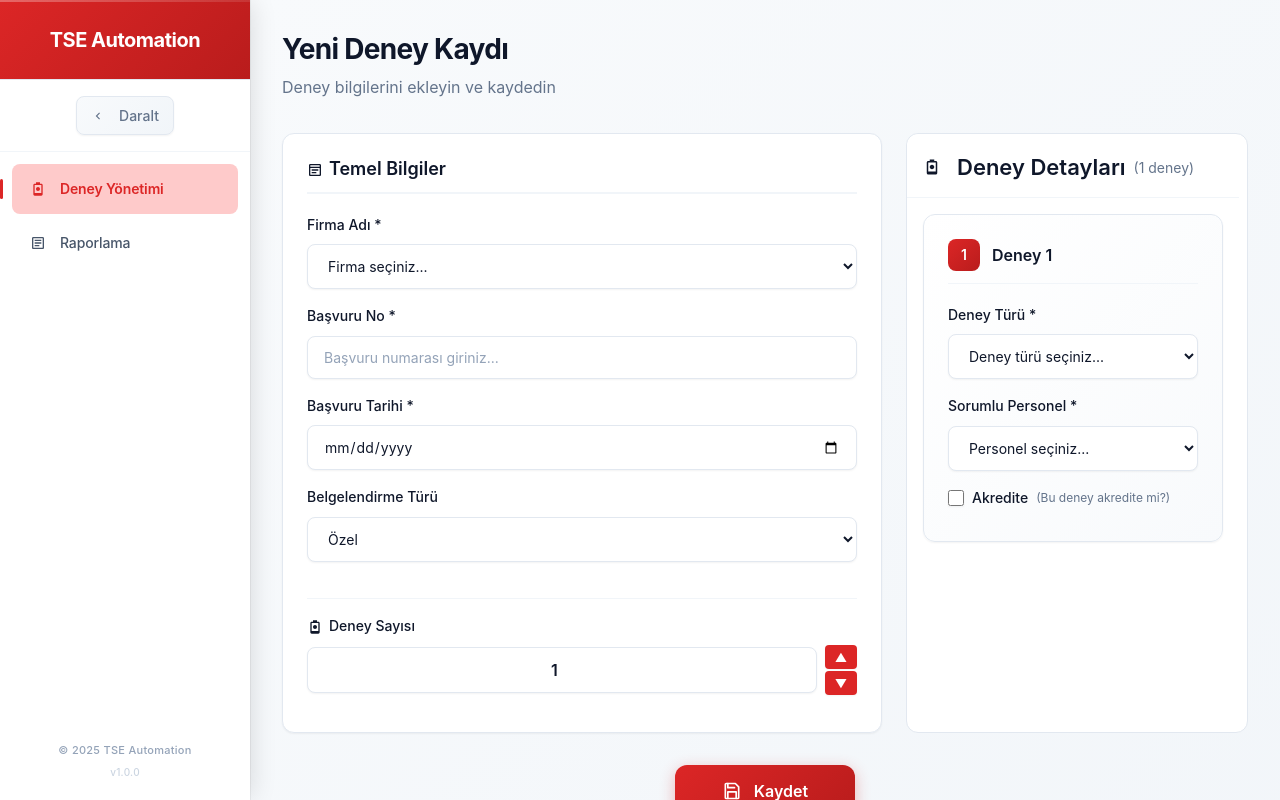
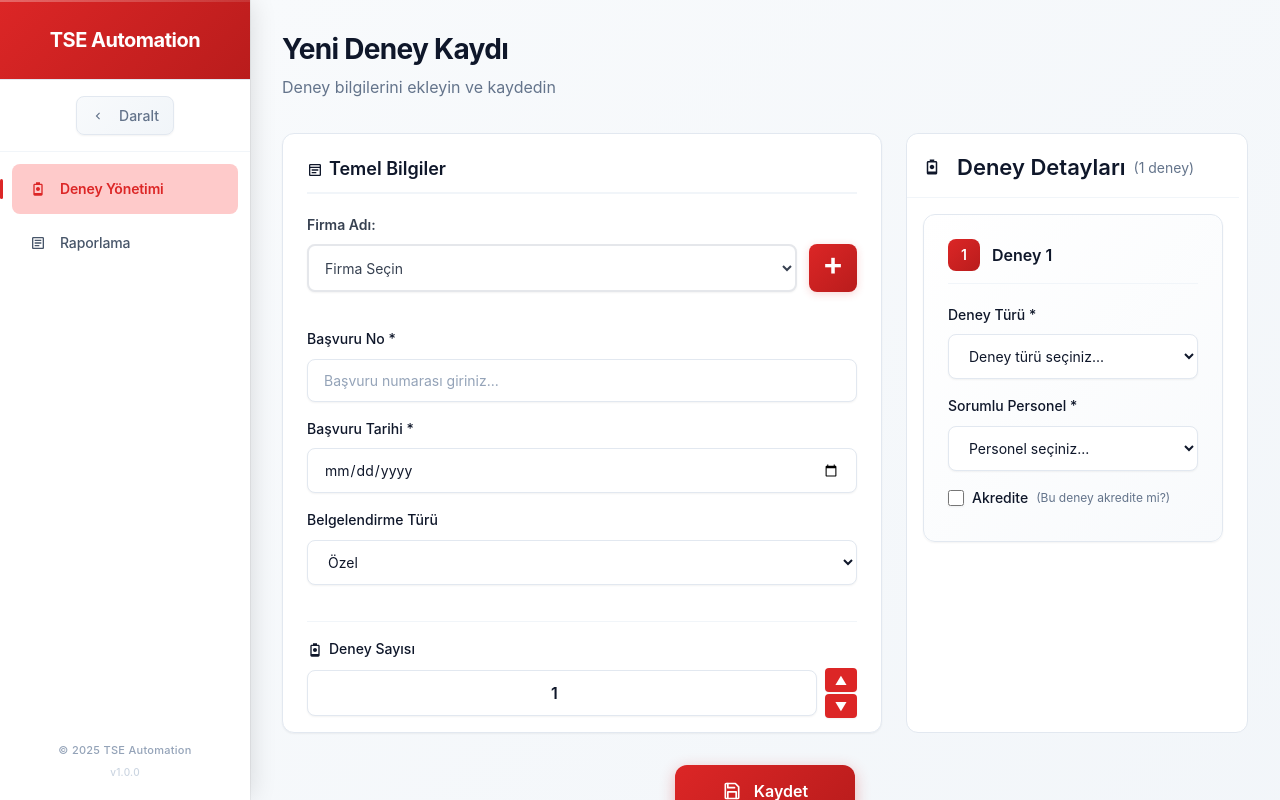
Before and after one commit to LabXpert/TSE_Automation_WEB, a React (Vite) app: page / in a window 1280 px wide. Built offline with nearby package versions, Linux system fonts and the light colour scheme.

Commit message:
Add + button for company addition feature

```diff
--- a/src/pages/DeneyEkle/DeneyEkleView.tsx
+++ b/src/pages/DeneyEkle/DeneyEkleView.tsx
@@ -256,18 +256,100 @@ function DeneyEkleView({
             flex: 1,
             alignContent: 'start'
           }}>
-            <div>
-              <label>Firma Adı *</label>
+            {/* Firma Adı */}
+<div style={{
+  display: 'flex',
+  flexDirection: 'column',
+  marginBottom: '20px'
+}}>
+  <label style={{
+    marginBottom: '8px',
+    fontWeight: '600',
+    color: '#374151'
+  }}>
+    Firma Adı:
+  </label>
+  <div style={{
+    display: 'flex',
+    gap: '12px',
+    alignItems: 'stretch'
+  }}>
     <select
       value={firmaAdi}
       onChange={(e) => setFirmaAdi(e.target.value)}
-                style={{ width: '100%', boxSizing: 'border-box' }}
+      style={{
+        flex: 1,
+        padding: '12px',
+        border: '2px solid #e5e7eb',
+        borderRadius: '8px',
+        fontSize: '14px',
+        backgroundColor: '#ffffff',
+        color: '#374151',
+        cursor: 'pointer',
+        transition: 'all 0.2s ease',
+        outline: 'none',
+        boxSizing: 'border-box'
+      }}
+      onFocus={(e) => {
+        e.target.style.borderColor = '#dc2626';
+        e.target.style.boxShadow = '0 0 0 3px rgba(220, 38, 38, 0.1)';
+      }}
+      onBlur={(e) => {
+        e.target.style.borderColor = '#e5e7eb';
+        e.target.style.boxShadow = 'none';
+      }}
     >
-                <option value="">Firma seçiniz...</option>
+      <option value="">Firma Seçin</option>
       {firmalar.map((firma) => (
-                  <option key={firma.id} value={firma.ad}>{firma.ad}</option>
+        <option key={firma.id} value={firma.ad}>
+          {firma.ad}
+        </option>
       ))}
     </select>
+
+    <button
+      type="button"
+      onClick={() => {
+        // Gelecekte firma ekleme modal'ı açılacak
+        alert('Firma ekleme özelliği yakında eklenecek!');
+      }}
+      style={{
+        display: 'flex',
+        alignItems: 'center',
+        justifyContent: 'center',
+        width: '48px',
+        height: '48px',
+        background: 'linear-gradient(135deg, #dc2626 0%, #b91c1c 100%)',
+        color: '#ffffff',
+        border: 'none',
+        borderRadius: '8px',
+        cursor: 'pointer',
+        transition: 'all 0.3s ease',
+        boxShadow: '0 2px 8px rgba(220, 38, 38, 0.2)',
+        fontSize: '32px',
+        fontWeight: '600',
+        lineHeight: '1',
+        paddingTop: '3px'
+      }}
+      onMouseEnter={(e) => {
+        e.currentTarget.style.transform = 'translateY(-1px)';
+        e.currentTarget.style.boxShadow = '0 4px 12px rgba(220, 38, 38, 0.3)';
+      }}
+      onMouseLeave={(e) => {
+        e.currentTarget.style.transform = 'translateY(0)';
+        e.currentTarget.style.boxShadow = '0 2px 8px rgba(220, 38, 38, 0.2)';
+      }}
+      onMouseDown={(e) => {
+        e.currentTarget.style.transform = 'translateY(0) scale(0.95)';
+      }}
+      onMouseUp={(e) => {
+        e.currentTarget.style.transform = 'translateY(-1px) scale(1)';
+      }}
+      title="Yeni Firma Ekle"
+    >
+      +
+    </button>
+  </div>
 </div>
 
             <div>
```
Lines whose indentation alone changed are shown as unchanged.
